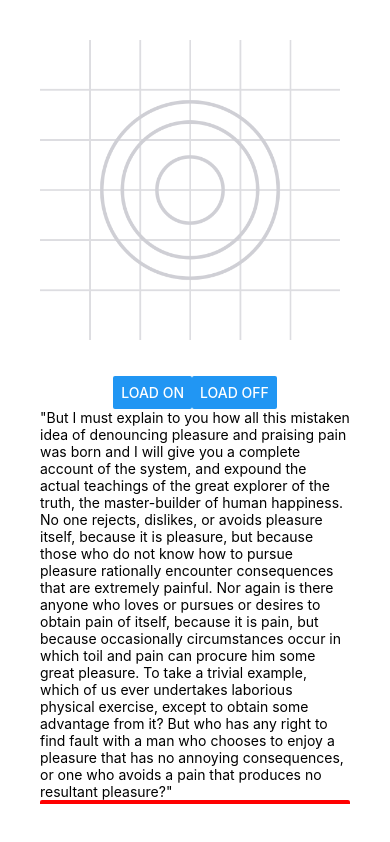
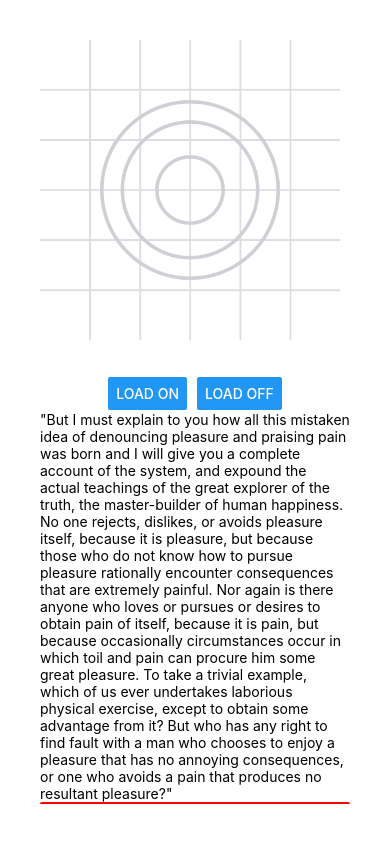
Before and after one commit to hafiscp/ReactNative, a React Native app: screen / in a window 390 px wide. Built offline with nearby package versions, Linux system fonts and the light colour scheme.

Commit message:
Added SS -  Activity Indicator

```diff
--- a/App.js
+++ b/App.js
@@ -101,7 +101,9 @@ const styles = StyleSheet.create({
   },
   loadButton:{
     flexDirection:'row',
-    justifyContent:'center'
+    justifyContent:'center',
+    columnGap:10,
+    padding:1
   },
   styleModal: {
     backgroundColor: "red",
```
Also changed, not shown: 2 other files (tests, documents, lock files or other folders).
